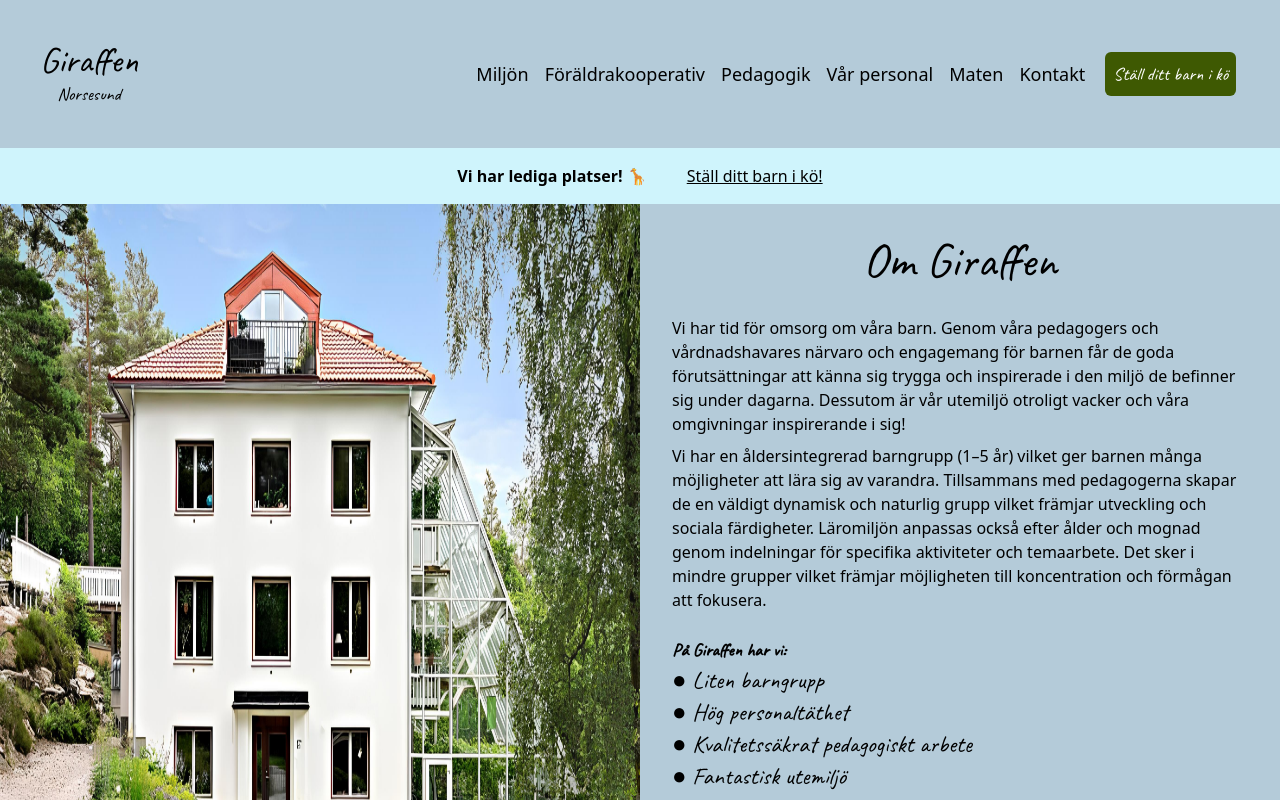
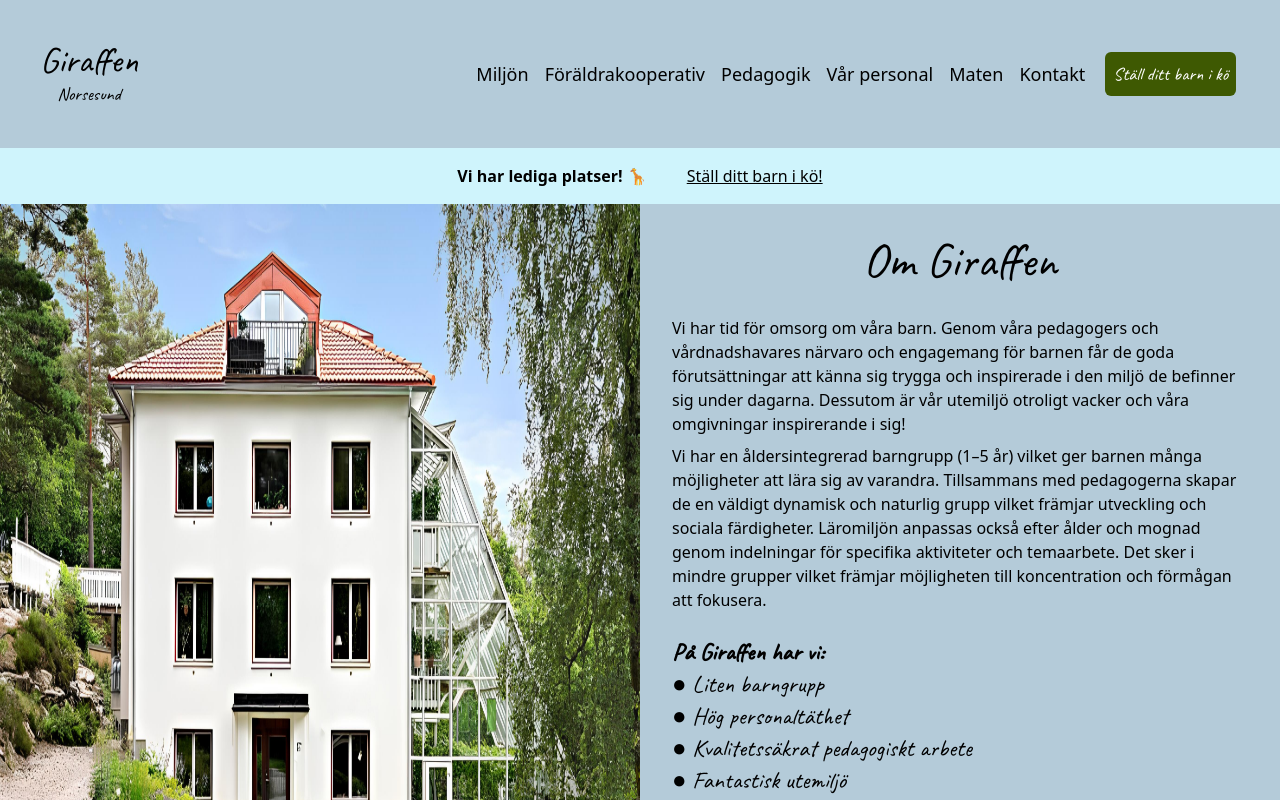
Before and after one commit to dannebrob/giraffen, a Next.js app: page / in a window 1280 px wide. Shown: the top 800 px of the page. Built offline with nearby package versions, Linux system fonts and the light colour scheme.

Commit message:
Update font size in Hero component

```diff
--- a/src/components/Hero.js
+++ b/src/components/Hero.js
@@ -39,7 +39,7 @@ export const Hero = () => {
             Det sker i mindre grupper vilket främjar möjligheten till koncentration och förmågan att fokusera.
             </p>
             <div className={`${caveat.className}`}>
-            <p className='pt-4 font-bold text-start text-lg'>På Giraffen har vi:</p>
+            <p className='pt-4 font-bold text-start text-2xl'>På Giraffen har vi:</p>
             <ul className='text-start text-2xl'>
                 <li>● Liten barngrupp</li>
                 <li>● Hög personaltäthet</li>
```
